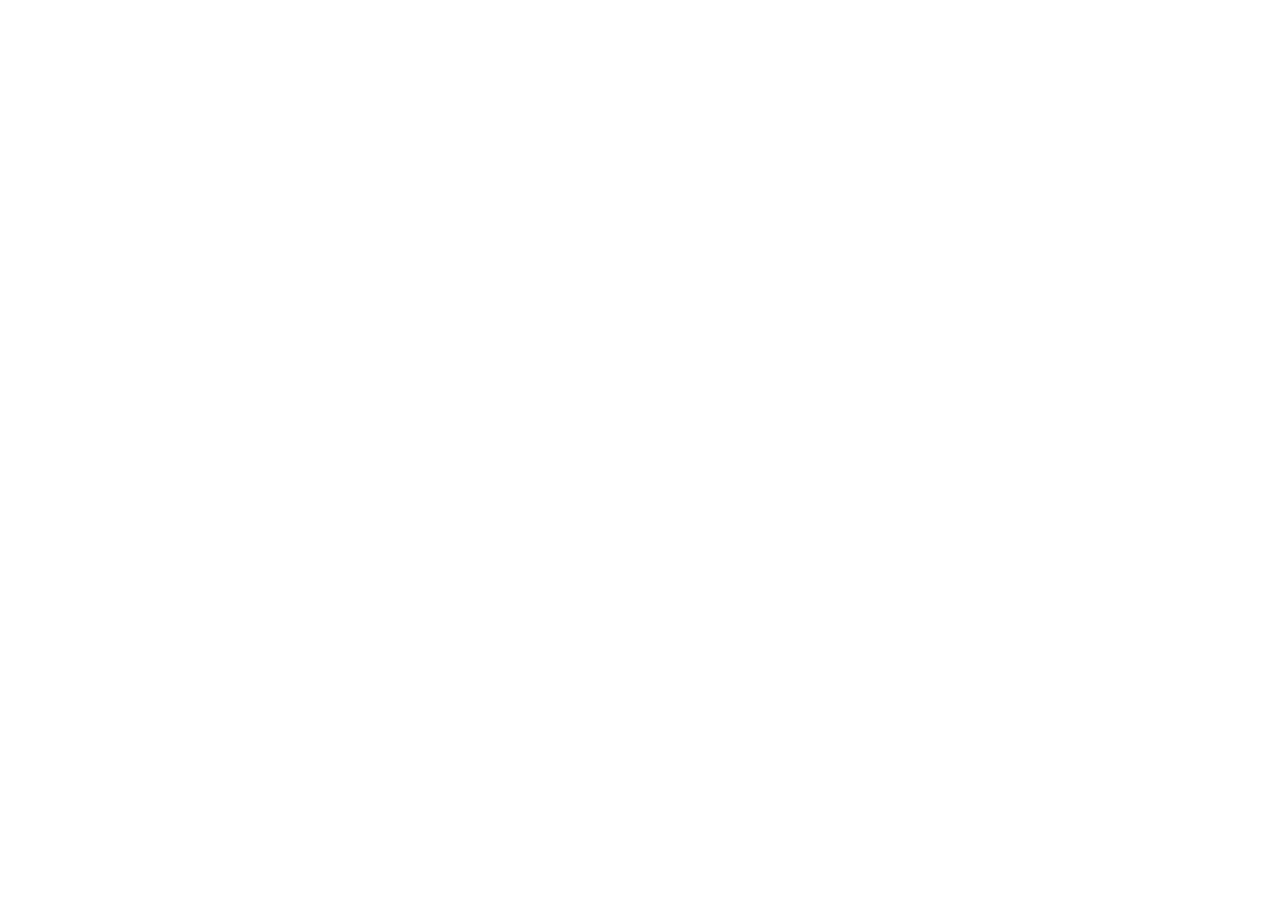
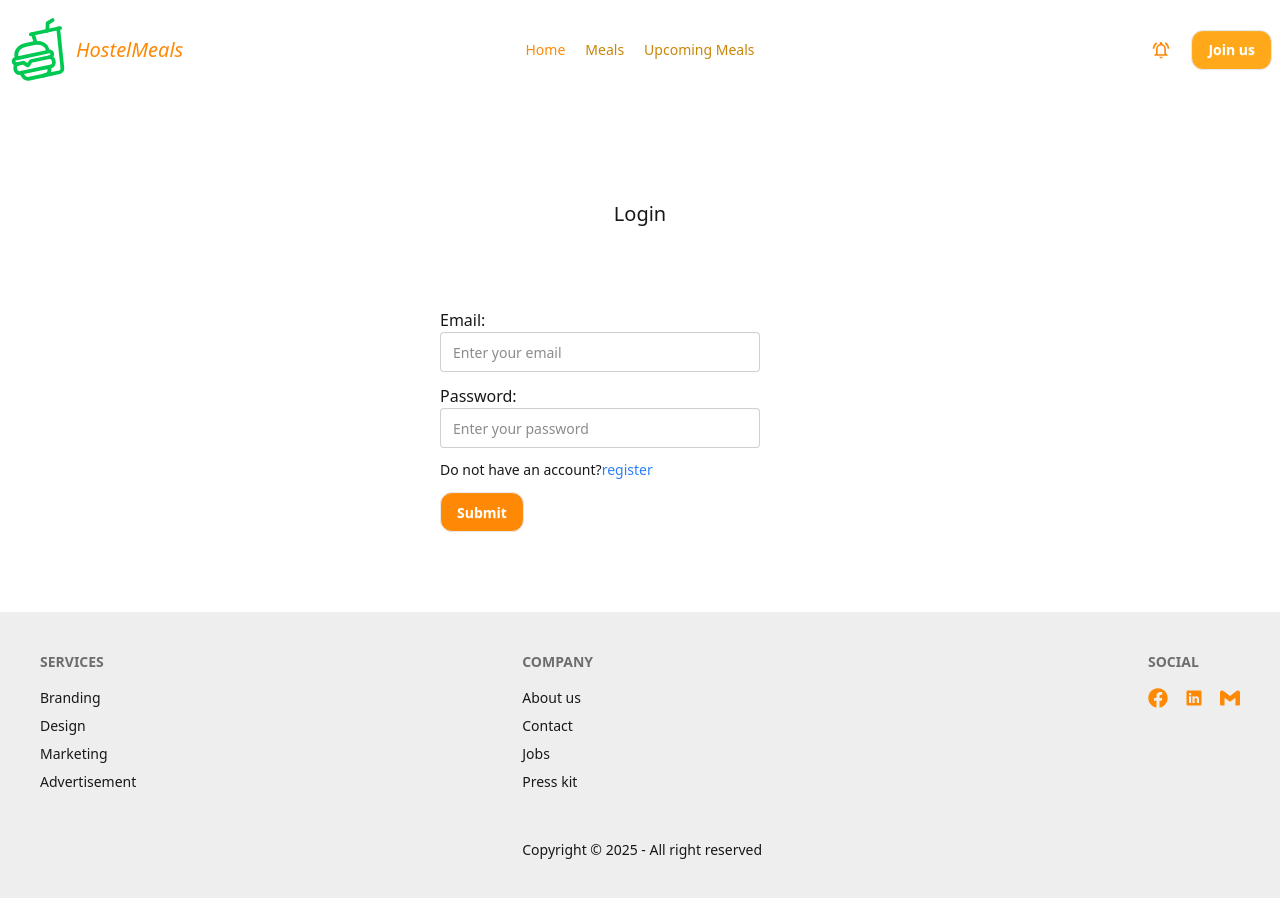
Before and after one commit to shaimazerin46/assignment-12-client, a React (Vite) app: page /login in a window 1280 px wide. Before the commit this address had no page. Before the commit the page ends 800 px from the top, so only its background shows below. Built offline with nearby package versions, Linux system fonts and the light colour scheme; no server answers.

Commit message:
login register done

```diff
--- a/src/Components/Navbar.jsx
+++ b/src/Components/Navbar.jsx
@@ -1,19 +1,48 @@
 
-import { NavLink } from "react-router-dom";
+import { Link, NavLink, useNavigate } from "react-router-dom";
 import WebButton from "./SmallComponents/webButton";
 import { IoFastFoodOutline } from "react-icons/io5";
+import { useContext } from "react";
+import { AuthContext } from "../Context/AuthProvider";
+import Swal from "sweetalert2";
+import { MdOutlineNotificationsActive } from "react-icons/md";
 
 const Navbar = () => {
+  const {user,logout} = useContext(AuthContext);
+  const navigate = useNavigate()
     const links = <>
     <NavLink to='/'>Home</NavLink>
     <NavLink>Meals</NavLink>
     <NavLink>Upcoming Meals</NavLink>
-    <NavLink></NavLink>
+    {
+      user && <div>
+         <NavLink>Dashboard</NavLink>
+      </div>
+    }
+    </>
 
-    </>
+    const handleLogout=()=>{
+      logout()
+       .then(()=>{
+                  Swal.fire({
+                      title: "Good job!",
+                      text: "Successfully registered!",
+                      icon: "success"
+                    });
+
+                    navigate('/login')
+              })
+              .catch(err=>{
+                  Swal.fire({
+                      title: "Registration failed",
+                      text: (err.message),
+                      icon: "error"
+                    });
+              })
+    }
     return (
         <div>
-            <div className="navbar py-7 fixed backdrop-blur-md max-w-7xl mx-auto bg-transparent z-10 text-orange-400 text-xl ">
+            <div className="navbar py-5 fixed backdrop-blur-md max-w-7xl mx-auto bg-transparent z-10 text-orange-400 text-xl ">
   <div className="navbar-start">
     <div className="dropdown">
       <div tabIndex={0} role="button" className="btn btn-ghost lg:hidden">
@@ -54,11 +83,19 @@ const Navbar = () => {
   </div>
   <div className="navbar-end flex gap-5">
     <button>
-      <img
-      className="w-5"
-      src="https://img.icons8.com/?size=50&id=11642&format=png" alt=""/>
+    <MdOutlineNotificationsActive />
     </button>
-     <WebButton btn_text={"Join us"}></WebButton>
+    {
+      user? <div className="flex gap-3">
+       <div className="profileImage">
+       <img src={user.photoURL} className="relative w-10 h-10 object-cover rounded-full" alt=""/>
+       <span className="text-sm hidden absolute">{user.displayName}</span>
+       </div>
+       <button onClick={handleLogout} className="btn text-white bg-orange-400 rounded-2xl">Logout</button>
+      </div> :  <Link to='/login'>
+      <WebButton btn_text={"Join us"}></WebButton>
+      </Link>
+    }
   </div>
 </div>
         </div>
--- a/src/Context/AuthProvider.jsx
+++ b/src/Context/AuthProvider.jsx
@@ -1,6 +1,7 @@
-import { createUserWithEmailAndPassword } from "firebase/auth";
-import { createContext, useState } from "react";
+import { createUserWithEmailAndPassword, onAuthStateChanged, signOut, updateProfile } from "firebase/auth";
+import { createContext, useEffect, useState } from "react";
 import {auth} from '../Firebase/firebase.config'
+import { signInWithEmailAndPassword } from "firebase/auth";
 
 export const AuthContext = createContext()
 // eslint-disable-next-line react/prop-types
@@ -14,10 +15,42 @@ const AuthProvider = ({children}) => {
         return createUserWithEmailAndPassword(auth,email,password)
     }
 
+    // update profile
+    const updateUserProfile = (name,photo)=>{
+        return updateProfile(auth.currentUser,{
+            displayName: name,
+            photoURL: photo
+        })
+        .then(()=>{
+            setuser({...auth.currentUser})
+        })
+    }
+
+    // login
+    const login = (email,password)=>{
+        setLoading(true)
+        return signInWithEmailAndPassword(auth,email,password)
+    }
+
+    const logout = ()=>{
+        return signOut(auth)
+    }
+
+    useEffect(()=>{
+        const unsubscribe = onAuthStateChanged(auth, (currentUser)=>{
+            setuser(currentUser);
+            setLoading(false);
+        })
+        return ()=> unsubscribe();
+    },[])
+
     const authInfo = {
         createUser,
-
-
+        updateUserProfile,
+        user,
+        loading,
+        login,
+        logout,
     }
     return <AuthContext.Provider value={authInfo}>
         {children}
--- /dev/null
+++ b/src/Pages/Login.jsx
@@ -0,0 +1,56 @@
+import { useContext } from "react";
+import { useForm } from "react-hook-form";
+import { AuthContext } from "../Context/AuthProvider";
+import Swal from "sweetalert2";
+import { Link, useNavigate } from "react-router-dom";
+
+const Login = () => {
+    const { register, handleSubmit} = useForm();
+    const {login} = useContext(AuthContext);
+    const navigate = useNavigate()
+
+    const onSubmit = (data) => {
+        console.log(data);
+        const email = data.email;
+        const password = data.password;
+        login(email,password)
+        .then(res=>{
+                    console.log(res.user);
+                    Swal.fire({
+                        title: "Good job!",
+                        text: "Successfully logged in!",
+                        icon: "success"
+                      });
+                    navigate('/')
+                })
+                .catch(err=>{
+                    Swal.fire({
+                        title: "Registration failed",
+                        text: (err.message),
+                        icon: "error"
+                      });
+                })
+    }
+    return (
+        <div className="pt-50">
+            <h3 className="text-center text-xl mb-20">Login</h3>
+            <div className="mx-auto w-[400px]">
+            <form onSubmit={handleSubmit(onSubmit)} className="space-y-3 mb-20">
+                 {/* email */}
+                 <label>Email: </label><br></br>
+                    <input type="email" placeholder="Enter your email" className="input input-bordered w-full max-w-xs"  {...register("email", {required: true})} /><br></br>
+
+                    {/* password */}
+                    <label>Password: </label><br></br>
+                    <input type="password" placeholder="Enter your password" className="input input-bordered w-full max-w-xs"  {...register("password", {required: true})} /><br></br>
+                    <p className="text-sm">Do not have an account?<Link className="text-blue-500" to='/register'>register</Link></p>
+
+                    <button type="submit" className="btn bg-orange-400 text-white rounded-xl">Submit</button>
+            </form>
+            </div>
+
+        </div>
+    );
+};
+
+export default Login;
--- a/src/Pages/Register.jsx
+++ b/src/Pages/Register.jsx
@@ -3,25 +3,35 @@ import { useContext } from "react";
 import { useForm } from "react-hook-form";
 import { AuthContext } from "../Context/AuthProvider";
 import Swal from "sweetalert2";
+import { Link, useNavigate } from "react-router-dom";
 
 
 
 
 const Register = () => {
-   const {createUser} = useContext(AuthContext)
-    const { register, handleSubmit, formState: { errors } } = useForm();
+   const {createUser,updateUserProfile} = useContext(AuthContext)
+    const { register, handleSubmit, formState: { errors }, reset } = useForm();
+    const navigate = useNavigate()
     const onSubmit = (data) => {
         console.log(data);
         const email = data.email;
-        const password = data.password
+        const password = data.password;
+        const name = data.name;
+        const photo = data.photo;
         createUser(email,password)
-        .then(res=>{
-            console.log(res.user)
-            Swal.fire({
-                title: "Good job!",
-                text: "You clicked the button!",
-                icon: "success"
-              });
+        .then(()=>{
+
+            updateUserProfile(name,photo)
+            .then(()=>{
+                Swal.fire({
+                    title: "Good job!",
+                    text: "Successfully registered!",
+                    icon: "success"
+                  });
+                  reset();
+                  navigate('/')
+            })
+
         })
         .catch(err=>{
             Swal.fire({
@@ -63,6 +73,7 @@ const Register = () => {
                     }
                     })} /><br></br>
                     {errors.password && <p className="text-red-500">{errors.password.message}</p>}
+                    <p className="text-sm">Already have an account?<Link className="text-blue-500" to='/login'>login</Link></p>
 
                     <button type="submit" className="btn bg-orange-400 text-white rounded-xl">Submit</button>
                 </form>
--- a/src/index.css
+++ b/src/index.css
@@ -4,3 +4,6 @@
 .active{
     color: rgb(201, 134, 10);
 }
+.profileImage:hover span{
+    display: inline;
+}
--- a/src/main.jsx
+++ b/src/main.jsx
@@ -10,6 +10,7 @@ import {
 import MealsDetails from "./Pages/MealsDetails.jsx";
 import Register from "./Pages/Register.jsx";
 import AuthProvider from "./Context/AuthProvider.jsx";
+import Login from "./Pages/Login.jsx";
 
 const root = document.getElementById("root");
 const queryClient = new QueryClient()
@@ -24,6 +25,7 @@ ReactDOM.createRoot(root).render(
          <Route index element={<Home></Home>}></Route>
          <Route path="/meals/:id" element={<MealsDetails></MealsDetails>}></Route>
          <Route path="/register" element={<Register></Register>}></Route>
+         <Route path="/login" element={<Login></Login>}></Route>
       </Route>
     </Routes>
   </BrowserRouter>
```
